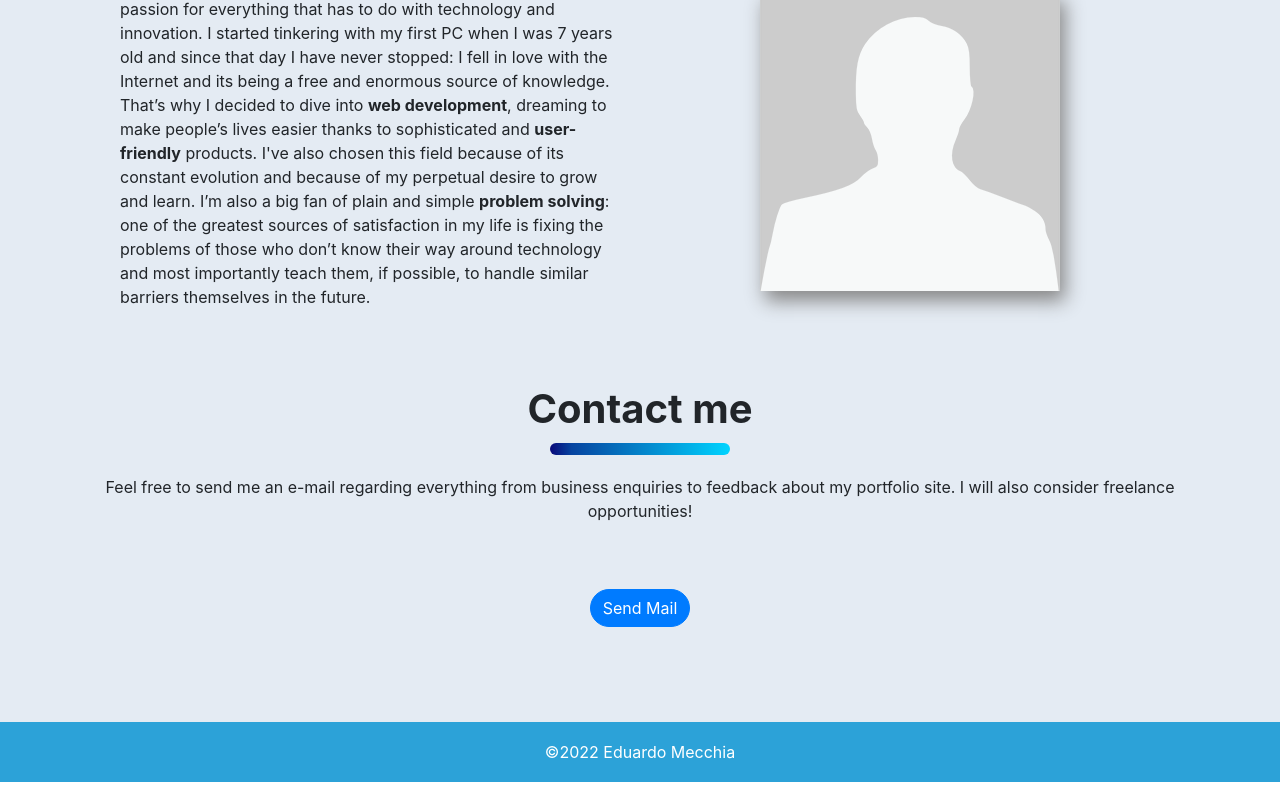
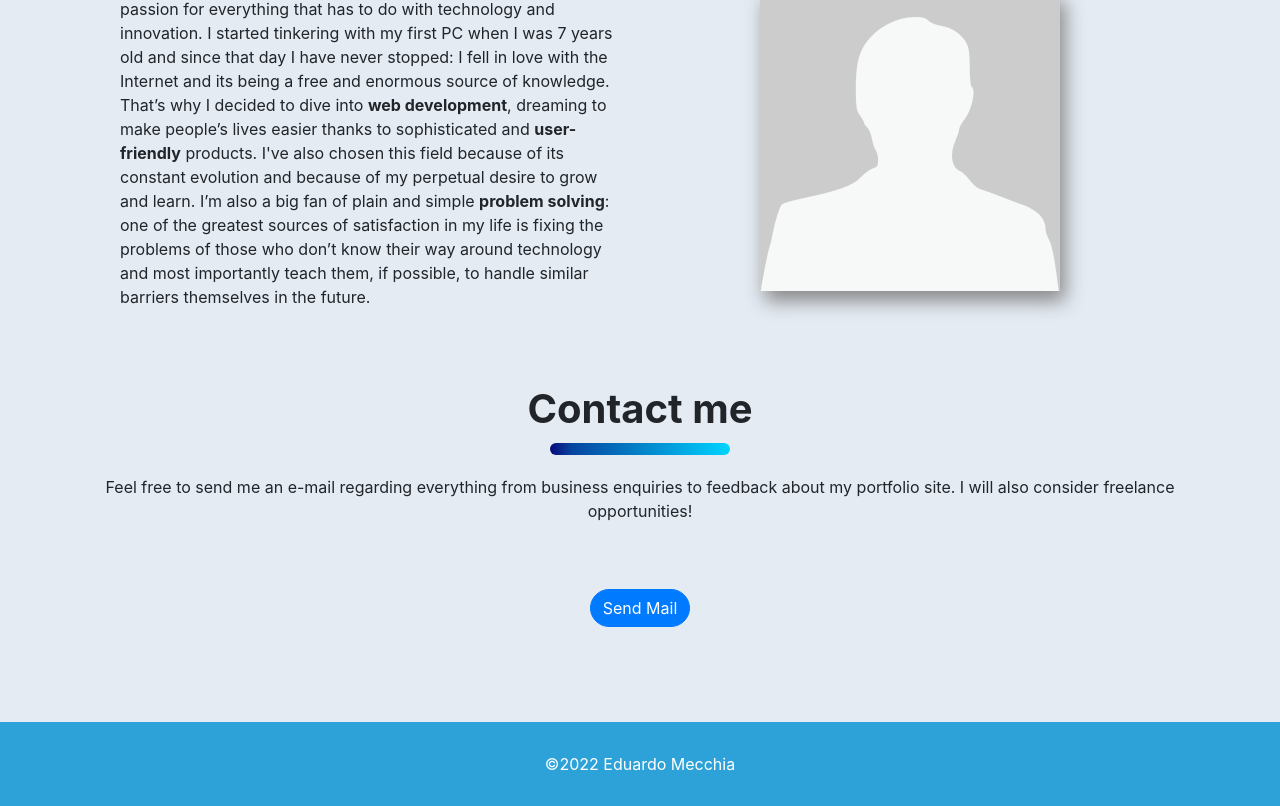
Before and after one commit to eduardomecchia/nuxt-portfolio, a Nuxt app: page / in a window 1280 px wide. Shown: the part 957-1763 px from the top of the page. Before the commit the page ends 1739 px from the top, so only its background shows below. Built offline with nearby package versions, Linux system fonts and the light colour scheme.

Commit message:
Fix imprecision in scale-on-hover class and add padding to footer

```diff
--- a/assets/css/main.scss
+++ b/assets/css/main.scss
@@ -153,18 +153,20 @@ body {
 // Footer
 #website-footer {
     width: 100%;
-    height: 60px;
     color: white;
     background: map-get($theme-colors, 'blue3');
     display: flex;
     justify-content: center;
     align-items: center;
+    flex-direction: column;
+    padding-top: 30px;
+    padding-bottom: 30px;
 }
 
 // Helpers
 .scale-on-hover {
     transform: scale(1);
-    transition: all .2s ease-in-out;
+    transition: transform .2s ease-in-out;
     cursor: pointer;
 
     &:hover {
```
